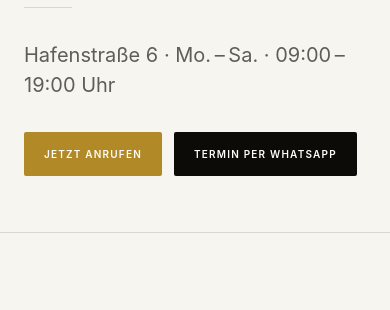
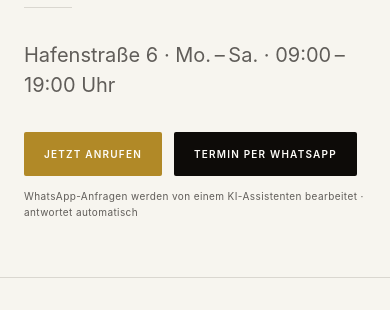
Before and after one commit to Tchitcho119/suliman-hairdesign-demo, a plain HTML site: page index.html in a window 390 px wide. Shown: the part 310-620 px from the top of the page. Drawn offline with Linux system fonts and the light colour scheme.

Commit message:
feat: KI-Assistent Hinweis auf Landing Page

```diff
--- a/index.html
+++ b/index.html
@@ -755,7 +755,14 @@
        CONVERSION BAR — mobile only (Option A)
     ============================================================ */
     @media (max-width: 768px) {
-      .conv-bar {
+      .hero-ai-hint {
+      margin-top: var(--sp-3);
+      font-size: var(--text-xs);
+      color: var(--text-secondary);
+      letter-spacing: 0.04em;
+    }
+
+    .conv-bar {
         position: fixed;
         bottom: 0; left: 0; right: 0;
         z-index: 200;
@@ -827,6 +834,7 @@
               Termin per WhatsApp
             </a>
           </div>
+          <p class="hero-ai-hint">WhatsApp-Anfragen werden von einem KI-Assistenten bearbeitet &middot; antwortet automatisch</p>
         </div>
 
         <!--
```
